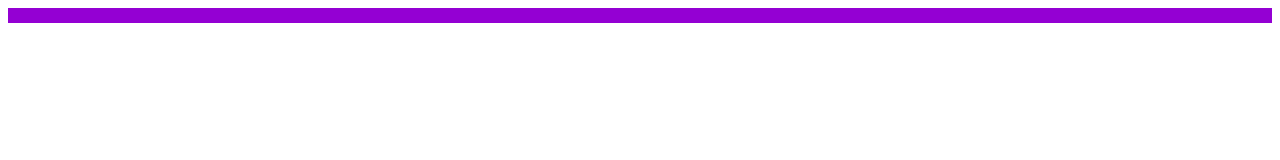
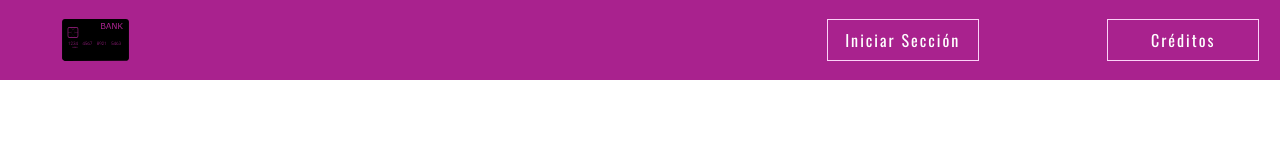
Before and after one commit to KalebParra007/SimuladorCredito, a plain HTML site: page index.html in a window 1280 px wide. Drawn offline with nearby package versions, Linux system fonts and the light colour scheme.

Commit message:
Se incorpora estructura basica y estilos generales basicos

```diff
--- a/index.html
+++ b/index.html
@@ -3,12 +3,19 @@
 <head>
     <meta charset="UTF-8">
     <meta name="viewport" content="width=device-width, initial-scale=1.0">
+    <link rel="stylesheet" href="./views/public/CSS/index.css">
     <title>CalSalario</title>
 </head>
 <body>
-    <header style="height: 15px; width: 100%; background-color: darkviolet;">
+   <header class="header">
+        <img class="header__logo" src="./views/public/IMG/Logo.svg" alt="Logo">
+        <nav class="header__menu">
+            <a class="header__menu__enlace" href="./views/pages/ViewUsuario.html">Iniciar Sección</a>
+            <a class="header__menu__enlace" href="./views/pages/ViewCredito.html">Créditos</a>
+        </nav>
+   </header>
+   <main>
 
-    </header>
-    <script src=""></script>
+   </main>
 </body>
 </html>
--- /dev/null
+++ b/views/public/CSS/index.css
@@ -0,0 +1,66 @@
+@import url('https://fonts.googleapis.com/css2?family=Oswald:wght@200..700&display=swap');
+
+*{
+    box-sizing: border-box;
+    margin: 0;
+    padding: 0;
+    font-family: "Oswald", sans-serif;
+}
+body{
+    width: 100%;
+    height: 100vh;
+    min-height: 100vh;
+}
+.header{
+    width: 100%;
+    height: 10%;
+    background-color: #a9228e;
+    display: flex;
+    justify-content: space-between;
+    align-items: center;
+}
+.header__logo{
+     height: 100%;
+     width: 15%;
+}
+.header__menu{
+    width: 85%;
+    display: flex;
+    justify-content: flex-end;
+    align-items: center;
+    gap: 10%;
+}
+.header__menu__enlace{
+    color: white;
+    text-decoration: none;
+    letter-spacing: 2px;
+    margin-right: 2%;
+    display: flex;
+    justify-content: center;
+    align-items: center;
+    width: 150px;
+    height: 40px;
+    outline: 1px solid #fcd2f8;
+    position: relative;
+    z-index: 1;
+}
+.header__menu__enlace::before,
+.header__menu__enlace::after{
+position: absolute;
+content: '';
+z-index: -1;
+top: 0;
+left: 0;
+width: 0%;
+height: 100%;
+}
+.header__menu__enlace:hover::before{
+    width: 100%;
+    transition: ease-in-out all 0.5s;
+    background-color: #f47ee2;
+}
+.header__menu__enlace:hover::after{
+    width: 100%;
+    transition: ease-in-out all 0.5s;
+    background-color: #cc2daf;
+}
```
Also changed, not shown: views/public/IMG/Logo.svg (added).
